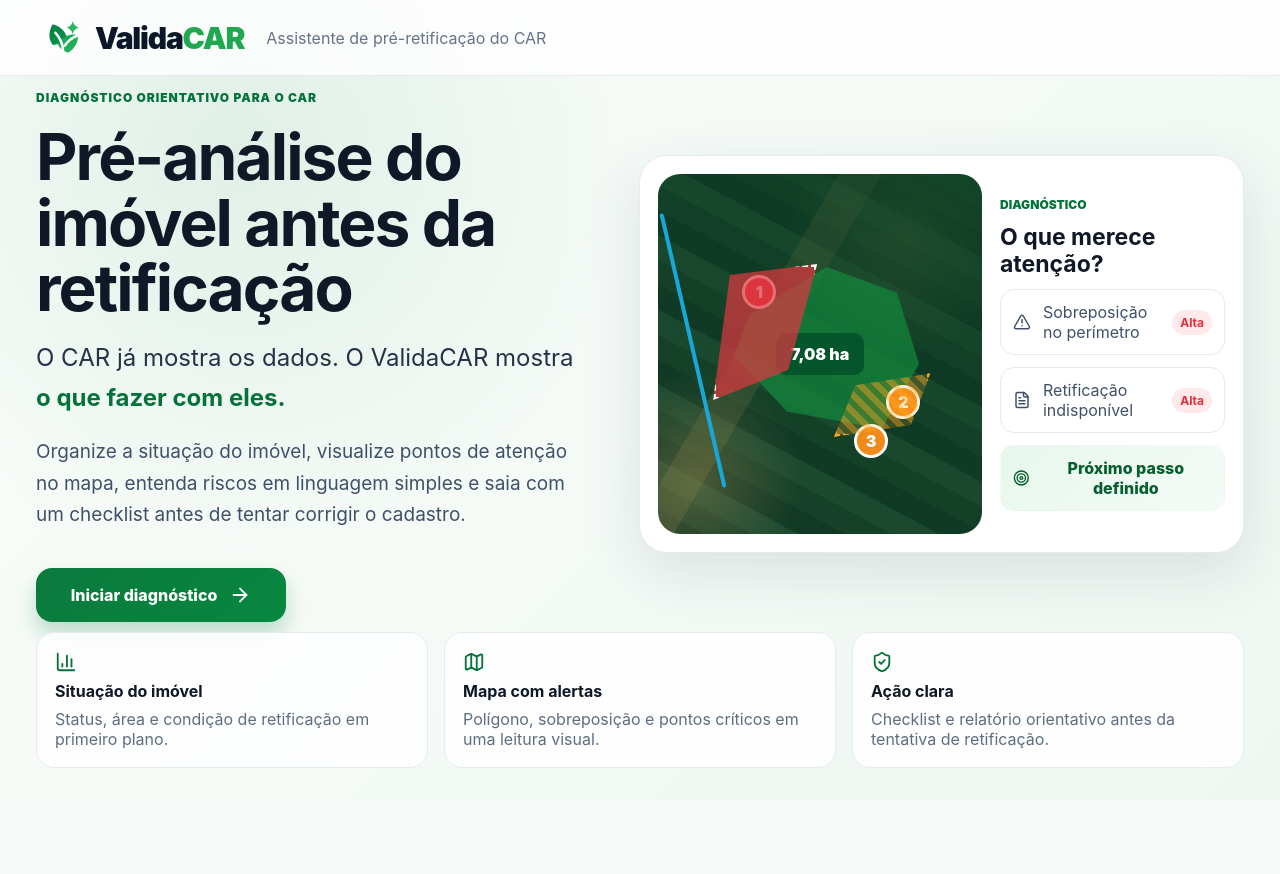
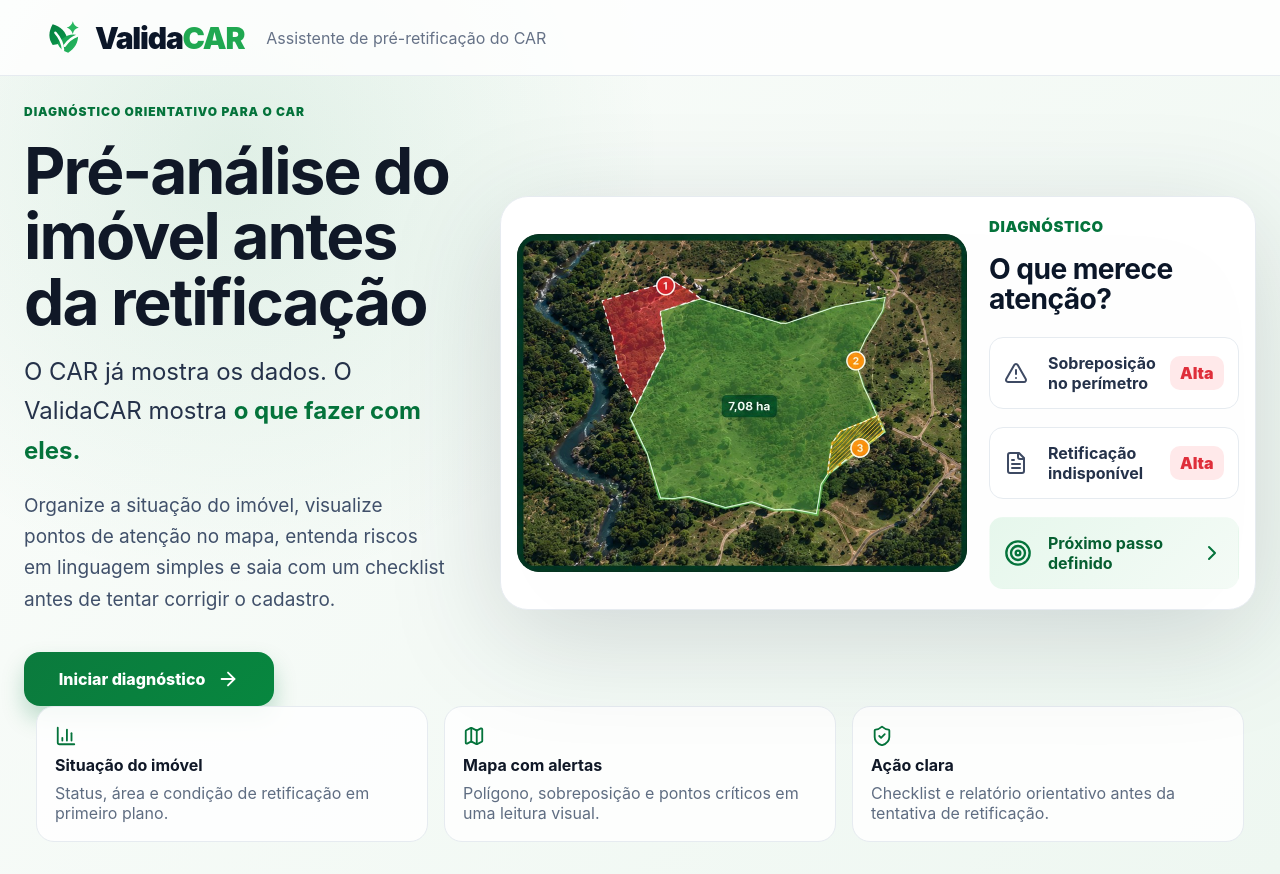
Before and after one commit to fwlipebueno/validacar, a React (Vite) app: page / in a window 1280 px wide. Before the commit the page ends 800 px from the top, so only its background shows below. Built offline with nearby package versions, Linux system fonts and the light colour scheme.

Commit message:
fix: refine home preview and report spacing

```diff
--- a/src/components/map/MapLabels.tsx
+++ b/src/components/map/MapLabels.tsx
@@ -22,8 +22,8 @@ export function MapLabels({ property }: MapLabelsProps) {
 
   return (
     <>
-      <Marker icon={areaIcon} interactive={false} position={[-20.10472, -43.05275]} />
-      <Marker icon={roadIcon} interactive={false} position={[-20.10428, -43.05005]} />
+      <Marker icon={areaIcon} interactive={false} position={[-20.10473, -43.05265]} />
+      <Marker icon={roadIcon} interactive={false} position={[-20.10422, -43.04972]} />
     </>
   );
 }
--- a/src/pages/DashboardPage.tsx
+++ b/src/pages/DashboardPage.tsx
@@ -41,7 +41,7 @@ export function RecommendationCard({ onReport }: { onReport?: () => void }) {
 }
 
 export function DashboardPage({ property, checklist, onHome, onToggleChecklist, onReport }: DashboardPageProps) {
-  const [selectedAlertId, setSelectedAlertId] = useState(1);
+  const [selectedAlertId, setSelectedAlertId] = useState<number | undefined>();
   const [hoveredAlertId, setHoveredAlertId] = useState<number | undefined>();
 
   return (
--- a/src/pages/HomePage.tsx
+++ b/src/pages/HomePage.tsx
@@ -1,4 +1,16 @@
-import { ArrowRight, BarChart3, Bell, Check, FileText, Map, ShieldCheck, Target, TriangleAlert } from 'lucide-react';
+import {
+  ArrowRight,
+  BarChart3,
+  Bell,
+  Check,
+  ChevronRight,
+  FileText,
+  Map,
+  ShieldCheck,
+  Target,
+  TriangleAlert,
+} from 'lucide-react';
+import homeMapPreview from '../assets/home-map-preview.jpg';
 import { Logo } from '../components/common/Logo';
 
 interface HomePageProps {
@@ -30,32 +42,29 @@ function HeroIllustration() {
 function DesktopPreview() {
   return (
     <div className="home-dashboard-preview" aria-label="Prévia do diagnóstico ValidaCAR">
-      <div className="preview-map">
-        <div className="preview-river" />
-        <div className="preview-overlap" />
-        <div className="preview-sensitive" />
-        <div className="preview-polygon" />
-        <span className="preview-alert alert-a">1</span>
-        <span className="preview-alert alert-b">2</span>
-        <span className="preview-alert alert-c">3</span>
-        <span className="preview-area">7,08 ha</span>
+      <div className="preview-map-frame">
+        <img
+          src={homeMapPreview}
+          alt="Mapa rural com perímetro do imóvel, sobreposição, área sensível e alertas numerados."
+        />
       </div>
       <div className="preview-panel">
-        <span className="preview-kicker">Diagnóstico</span>
+        <span>Diagnóstico</span>
         <strong>O que merece atenção?</strong>
         <article>
-          <TriangleAlert size={18} />
-          <span>Sobreposição no perímetro</span>
-          <b>Alta</b>
+          <TriangleAlert size={24} />
+          <b>Sobreposição no perímetro</b>
+          <em>Alta</em>
         </article>
         <article>
-          <FileText size={18} />
-          <span>Retificação indisponível</span>
-          <b>Alta</b>
+          <FileText size={24} />
+          <b>Retificação indisponível</b>
+          <em>Alta</em>
         </article>
         <button type="button">
-          <Target size={18} />
-          Próximo passo definido
+          <Target size={28} />
+          <b>Próximo passo definido</b>
+          <ChevronRight size={24} />
         </button>
       </div>
     </div>
@@ -123,7 +132,7 @@ export function HomePage({ onStart }: HomePageProps) {
             </p>
             <HeroIllustration />
             <p className="home-copy">
-              Analisamos seu imóvel no CAR, identificamos alertas e orientamos os próximos passos para retificar com
+              Analisamos o imóvel, identificamos alertas e organizamos os próximos passos para apoiar a retificação com
               segurança.
             </p>
             <button className="primary-button" type="button" onClick={onStart}>
@@ -131,7 +140,7 @@ export function HomePage({ onStart }: HomePageProps) {
             </button>
             <div className="privacy-line">
               <ShieldCheck size={22} />
-              <span>Seus dados estão protegidos e não são compartilhados.</span>
+              <span>Demo com dados de exemplo, sem envio para sistemas externos.</span>
             </div>
           </section>
         </div>
--- a/src/pages/MobilePages.tsx
+++ b/src/pages/MobilePages.tsx
@@ -49,7 +49,7 @@ export function MobileSummaryPage({ property, onNavigate }: MobilePageProps) {
 
 export function MobileMapPage({ property, onNavigate }: MobilePageProps) {
   const sheetRef = useRef<HTMLDivElement>(null);
-  const [selectedAlertId, setSelectedAlertId] = useState(1);
+  const [selectedAlertId, setSelectedAlertId] = useState<number | undefined>();
 
   useEffect(() => {
     sheetRef.current?.scrollTo({ top: 0 });
--- a/src/styles/pages.css
+++ b/src/styles/pages.css
@@ -25,12 +25,14 @@
 }
 
 .home-desktop-content {
-  width: min(1280px, calc(100vw - 72px));
+  width: min(1480px, calc(100vw - 48px));
   margin: 0 auto;
+  align-self: start;
+  padding-top: clamp(18px, 3vh, 34px);
   display: grid;
-  grid-template-columns: minmax(440px, 0.95fr) minmax(520px, 1.05fr);
+  grid-template-columns: minmax(390px, 0.72fr) minmax(680px, 1.28fr);
   align-items: center;
-  gap: 56px;
+  gap: clamp(28px, 4vw, 52px);
 }
 
 .eyebrow {
@@ -72,164 +74,96 @@
 
 .home-dashboard-preview {
   border-radius: 28px;
-  background: #fff;
+  margin: 0;
+  background: rgba(255, 255, 255, 0.96);
   border: 1px solid var(--gray-200);
-  box-shadow: var(--shadow-soft);
-  padding: 18px;
+  padding: 16px;
   display: grid;
-  grid-template-columns: minmax(320px, 1.18fr) minmax(220px, 0.82fr);
-  gap: 18px;
-  min-height: 398px;
+  grid-template-columns: minmax(430px, 1.5fr) minmax(250px, 0.82fr);
+  gap: 22px;
+  align-items: center;
+  filter: drop-shadow(0 26px 54px rgba(15, 28, 44, 0.16));
 }
 
-.preview-map {
-  position: relative;
+.preview-map-frame {
   overflow: hidden;
   border-radius: 22px;
-  background:
-    linear-gradient(35deg, rgba(8, 38, 24, 0.24), rgba(6, 58, 33, 0.72)),
-    radial-gradient(circle at 12% 84%, rgba(218, 174, 101, 0.42), transparent 25%),
-    radial-gradient(circle at 76% 18%, rgba(98, 121, 64, 0.6), transparent 30%),
-    linear-gradient(120deg, transparent 0 34%, rgba(226, 181, 104, 0.2) 34% 42%, transparent 42% 100%),
-    repeating-linear-gradient(28deg, #173f2b 0 22px, #1f4a30 22px 44px, #28583a 44px 66px);
+  background: #0f3b26;
 }
 
-.preview-polygon {
-  position: absolute;
-  inset: 21% 14% 19% 18%;
-  clip-path: polygon(15% 30%, 50% 8%, 82% 20%, 92% 53%, 75% 83%, 32% 75%, 8% 49%);
-  background: rgba(18, 136, 60, 0.72);
-  border: 4px solid #a9f5b5;
-}
-
-.preview-river {
-  position: absolute;
-  left: 10%;
-  top: 10%;
-  width: 4px;
-  height: 78%;
-  background: #18a7d7;
-  border-radius: 99px;
-  transform: rotate(-13deg);
-}
-
-.preview-overlap,
-.preview-sensitive {
-  position: absolute;
-  z-index: 2;
-}
-
-.preview-overlap {
-  left: 17%;
-  top: 25%;
-  width: 104px;
-  height: 136px;
-  clip-path: polygon(16% 8%, 100% 0, 72% 78%, 0 100%);
-  background: rgba(220, 56, 65, 0.72);
-  border: 3px dashed rgba(255, 255, 255, 0.95);
-}
-
-.preview-sensitive {
-  right: 16%;
-  bottom: 27%;
-  width: 96px;
-  height: 66px;
-  clip-path: polygon(22% 22%, 100% 4%, 80% 82%, 0 100%);
-  border: 3px dashed #ffa51f;
-  background: repeating-linear-gradient(45deg, rgba(255, 165, 31, 0.5) 0 6px, rgba(255, 165, 31, 0.18) 6px 12px);
-}
-
-.preview-alert,
-.preview-area {
-  position: absolute;
-  display: grid;
-  place-items: center;
-  font-weight: 900;
-}
-
-.preview-alert {
-  width: 34px;
-  height: 34px;
-  border-radius: 50%;
-  color: #fff;
-  border: 3px solid #fff;
-}
-
-.alert-a {
-  left: 26%;
-  top: 28%;
-  background: var(--red-700);
-}
-
-.alert-b {
-  right: 19%;
-  bottom: 32%;
-  background: var(--orange-700);
-}
-
-.alert-c {
-  right: 29%;
-  bottom: 21%;
-  background: var(--orange-700);
-}
-
-.preview-area {
-  inset: 0;
-  margin: auto;
-  width: 88px;
-  height: 42px;
-  color: #fff;
-  border-radius: 10px;
-  background: rgba(4, 83, 42, 0.9);
+.preview-map-frame img {
+  display: block;
+  width: 100%;
+  height: auto;
+  border-radius: 22px;
 }
 
 .preview-panel {
   display: grid;
-  gap: 12px;
+  gap: 18px;
   align-content: center;
+  padding: 4px 8px 4px 0;
 }
 
-.preview-kicker {
+.preview-panel > span {
   color: var(--green-800);
-  font-size: 12px;
+  font-size: 15px;
   font-weight: 900;
+  letter-spacing: 0.04em;
   text-transform: uppercase;
 }
 
-.preview-panel strong {
-  font-size: 23px;
-  line-height: 1.16;
+.preview-panel > strong {
+  color: var(--ink-900);
+  font-size: clamp(25px, 2.2vw, 34px);
+  line-height: 1.08;
+  letter-spacing: -0.02em;
+  margin-bottom: 4px;
 }
 
 .preview-panel article,
 .preview-panel button {
+  min-height: 72px;
   border: 1px solid var(--gray-200);
   border-radius: 14px;
-  padding: 12px;
-  display: flex;
+  background: #fff;
+  display: grid;
+  grid-template-columns: 30px 1fr auto;
   align-items: center;
-  gap: 10px;
-  color: #40506a;
+  gap: 14px;
+  padding: 12px 14px;
+  color: #25324a;
+  text-align: left;
 }
 
-.preview-panel article {
-  display: grid;
-  grid-template-columns: 20px 1fr auto;
+.preview-panel svg {
+  color: #3e4a63;
 }
 
-.preview-panel b {
-  border-radius: 99px;
+.preview-panel article b,
+.preview-panel button b {
+  font-size: 16px;
+}
+
+.preview-panel article em {
+  border-radius: 10px;
   background: var(--red-100);
   color: var(--red-700);
-  padding: 5px 8px;
-  font-size: 12px;
+  font-style: normal;
+  font-weight: 900;
+  padding: 7px 10px;
 }
 
 .preview-panel button {
   border-color: transparent;
-  background: linear-gradient(135deg, #e7f7ec, #f4fbf6);
+  background: linear-gradient(135deg, #e6f7ec, #f4fbf6);
   color: var(--green-900);
-  font-weight: 800;
+  font-weight: 900;
+  cursor: default;
+}
+
+.preview-panel button svg {
+  color: var(--green-800);
 }
 
 .home-value-row {
@@ -478,9 +412,10 @@
 }
 
 .desktop-report-page {
-  padding: 10px 28px 16px;
+  padding: 14px 28px 16px;
   display: grid;
-  gap: 9px;
+  gap: 12px;
+  align-content: start;
   min-height: 0;
 }
 
@@ -488,12 +423,12 @@
   background: #fff;
   border: 1px solid var(--gray-200);
   border-radius: 18px;
-  padding: 9px 18px;
+  padding: 14px 20px;
   box-shadow: var(--shadow-card);
 }
 
 .report-hero-line h1 {
-  margin: 0 0 2px;
+  margin: 0 0 4px;
   font-size: 25px;
 }
 
--- a/src/utils/storage.ts
+++ b/src/utils/storage.ts
@@ -21,5 +21,9 @@ export function loadChecklist(defaultItems: ChecklistItem[]) {
 }
 
 export function saveChecklist(items: ChecklistItem[]) {
-  window.localStorage.setItem(checklistStorageKey, JSON.stringify(items));
+  try {
+    window.localStorage.setItem(checklistStorageKey, JSON.stringify(items));
+  } catch {
+    return;
+  }
 }
```
Also changed, not shown: src/components/map/MapLayers.tsx (+11 -10 lines), src/data/property.json (+23 -23 lines), src/assets/home-map-preview.jpg (added).
